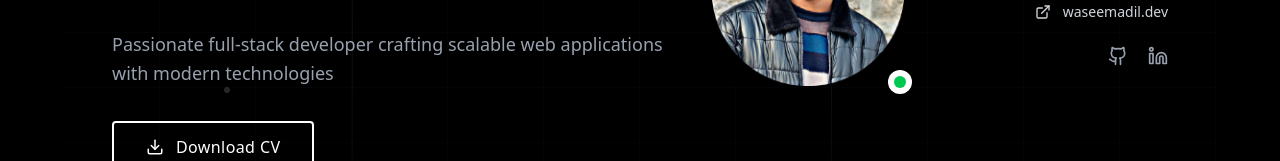
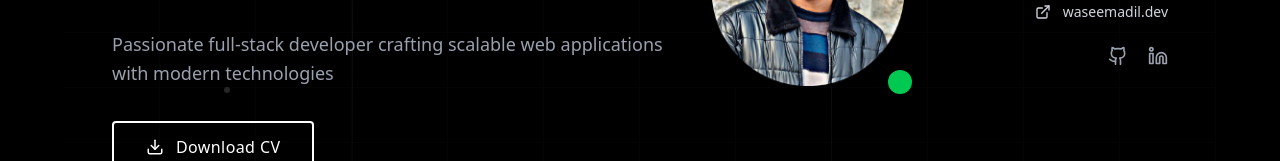
Before and after one commit to wasimadildev/wasimAdil.dev, a React (Vite) app: page / in a window 1280 px wide. Shown: the part 186-347 px from the top of the page. Built offline with nearby package versions, Linux system fonts and the light colour scheme.

Commit message:
Some Changing

```diff
--- a/index.html
+++ b/index.html
@@ -3,7 +3,7 @@
   <head>
     <meta charset="UTF-8" />
     <meta name="viewport" content="width=device-width, initial-scale=1.0" />
-    <title>Vite + React</title>
+    <title>Waseem Adil </title>
     <link rel="shortcut icon" href="src/assets/waseem.jpeg" type="image/x-icon">
   </head>
   <body>
--- a/src/Resume.jsx
+++ b/src/Resume.jsx
@@ -181,7 +181,7 @@ const Resume = () => {
                       </div>
                     </div>
                   </div>
-                  <div className="absolute -bottom-1 -right-1 w-5 h-5 bg-white rounded-full flex items-center justify-center">
+                  <div className="absolute -bottom-1 -right-1 w-5 h-5 bg-green-500 rounded-full flex items-center justify-center">
                     <div className="w-2.5 h-2.5 bg-green-500 rounded-full"></div>
                   </div>
                 </div>
@@ -282,13 +282,13 @@ const Resume = () => {
                       <div className="w-full h-full bg-gray-800 flex items-center justify-center" style={{display: 'none'}}>
                         <div className="text-center">
                           <div className="w-16 h-16 bg-white/10 rounded-full flex items-center justify-center mx-auto mb-3">
-                            <User size={24} className="text-gray-400" />
+
                           </div>
                           {/* <p className="text-gray-500 text-xs font-light">Profile Photo</p> */}
                         </div>
                       </div>
                     </div>
-                    <div className="absolute -bottom-2 -right-2 w-6 h-6 bg-white rounded-full flex items-center justify-center">
+                    <div className="absolute -bottom-2 -right-2 w-6 h-6 bg-green-500 rounded-full flex items-center justify-center">
                       <div className="w-3 h-3 bg-green-500 rounded-full"></div>
                     </div>
                   </div>
```
